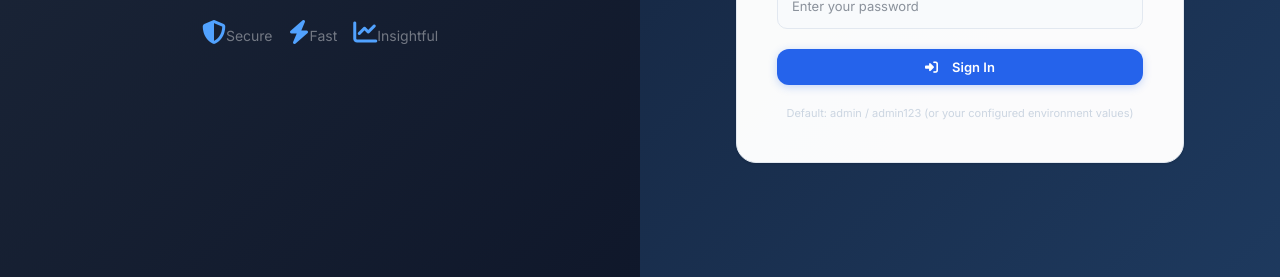
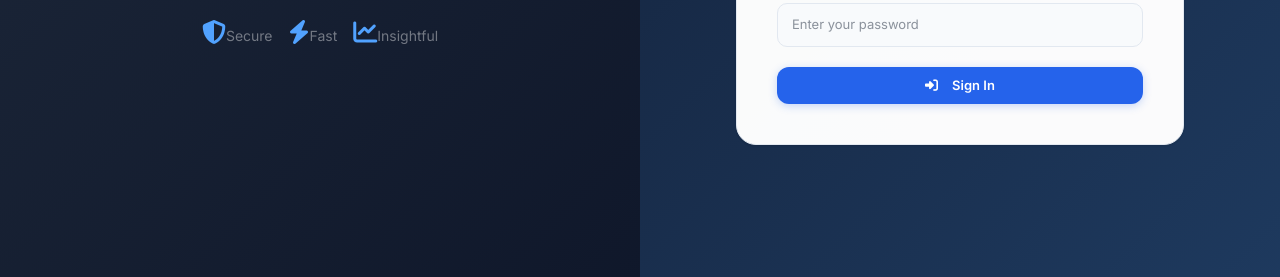
Before and after one commit to Freedomcodex/S.A-TELECOM, a website: page public/index.html in a window 1280 px wide. Shown: the part 477-754 px from the top of the page. Drawn offline with nearby package versions, Linux system fonts and the light colour scheme.

Commit message:
Remove default credentials hint from login page and server output

```diff
--- a/public/index.html
+++ b/public/index.html
@@ -230,7 +230,6 @@
                             <i class="fa-solid fa-right-to-bracket mr-2"></i>Sign In
                         </button>
                     </form>
-                    <p style="text-align:center;font-size:11px;color:#CBD5E1;margin-top:20px;">Default: admin / admin123 (or your configured environment values)</p>
                 </div>
             </div>
         </div>
--- a/server.js
+++ b/server.js
@@ -38,7 +38,6 @@ initDb().then(() => {
   app.listen(PORT, '0.0.0.0', () => {
     console.log(`S.A TELECOM Ledger System running at http://localhost:${PORT}`);
     console.log(`Access from other devices: http://<your-ip>:${PORT}`);
-    console.log('Default login: admin / admin123');
   });
 }).catch(err => {
   console.error('Failed to initialize database:', err);
```
